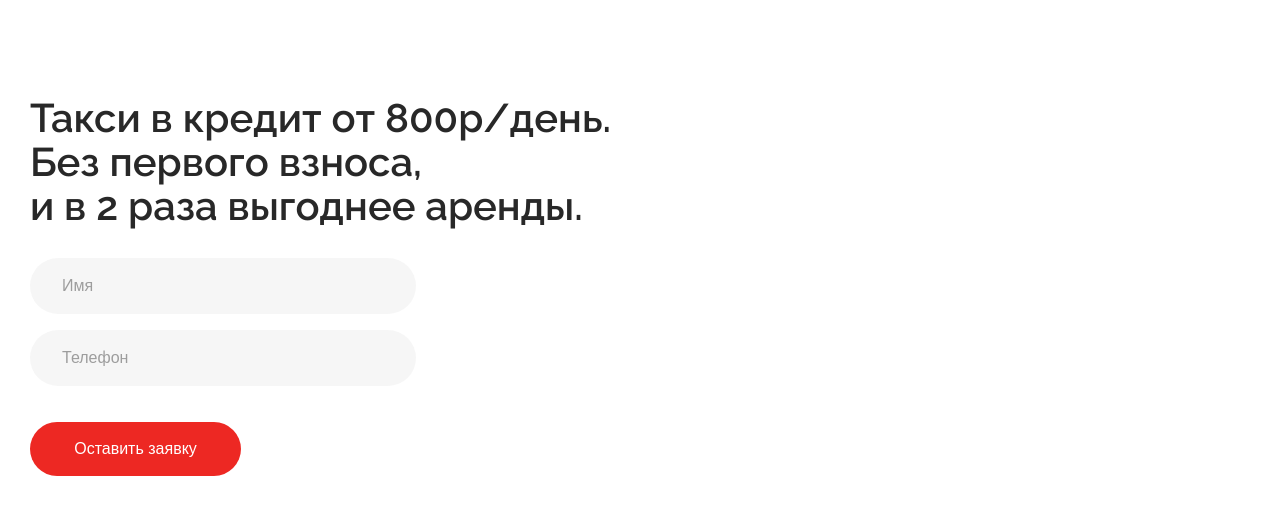
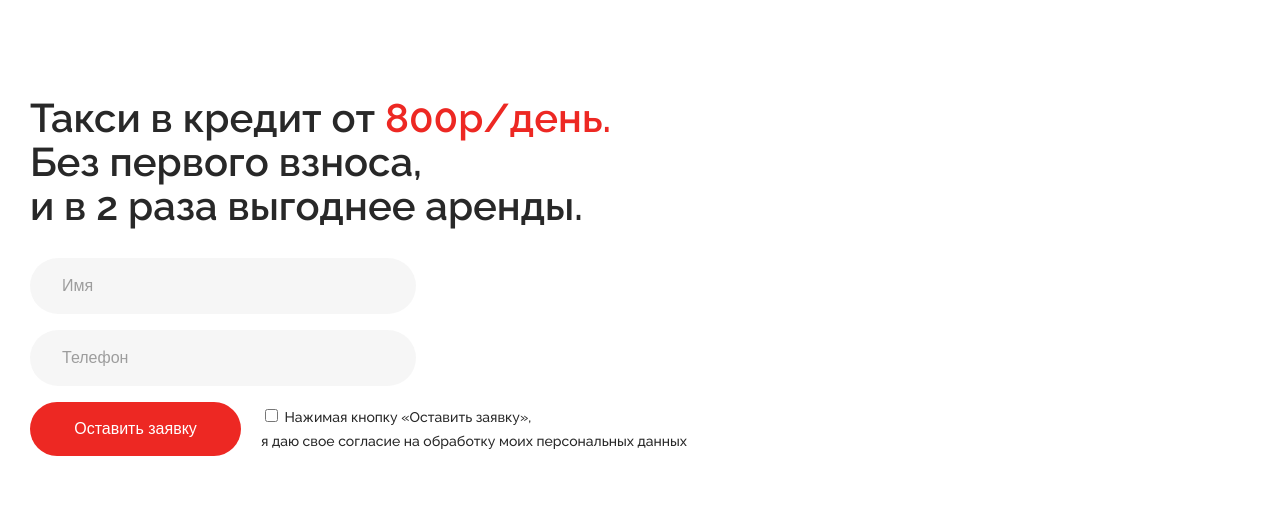
Before and after one commit to etunimisukunimi/layout-html, a plain HTML site: page index.html in a window 1280 px wide. Shown: the part 94-608 px from the top of the page. Drawn offline with Linux system fonts and the light colour scheme.

Commit message:
replace in starting title a word color, add a checkbox-confirm for request button

```diff
--- a/assets/css/style.css
+++ b/assets/css/style.css
@@ -70,6 +70,10 @@ body {
     font-size: 40px;
 }
 
+.starting_title span {
+    color: #ED2823;
+}
+
 .starting_form {
     padding-top: 30px;
     font-weight: 500;
@@ -87,10 +91,6 @@ body {
     padding: 16px 32px 16px 32px;
     border-radius: 30px;
     margin-bottom: 16px;
-}
-
-.starting_confirm_form {
-    padding-top: 20px;
 }
 
 .starting_form_button {
@@ -115,3 +115,15 @@ body {
 .starting_form_button:active {
     background-color: #D91B16;
     }
+
+.starting_confirm_form {
+    display: flex;
+    align-items: center;
+}
+.starting_privacy {
+    padding-left: 20px;
+    word-wrap: break-word;
+    font-size: 14px;
+    color: #282828;
+    cursor: pointer;
+}
--- a/index.html
+++ b/index.html
@@ -32,7 +32,8 @@
         <div class="starting">
           <div class="container">
             <span class="starting_title">
-            Такси в кредит от 800р/день.
+            Такси в кредит от
+            <span> 800р/день. </span>
             <br> Без первого взноса,
             <br> и в 2 раза выгоднее аренды.</span>
 
@@ -42,16 +43,19 @@
               </div>
               <div class="starting_form_group">
                 <input type="text" class="starting_form_input" placeholder="Телефон">
+              </div>
             </form>
 
                <div class="starting_confirm_form">
-          <div class="starting_rules_confirm">
                 <button class="starting_form_button">Оставить заявку</button>
+                    <div class="starting_privacy">
+                      <input type="checkbox" id="main_check">
+                      <label for="main_check">Нажимая кнопку «Оставить заявку»,
+                        <br> я даю свое согласие на обработку моих персональных данных</label>
+                    </div>
               </div>
             </div>
         </div>
 
-          </div>
-         </div>
 </body>
   </html>
```
Lines whose indentation alone changed are shown as unchanged.
